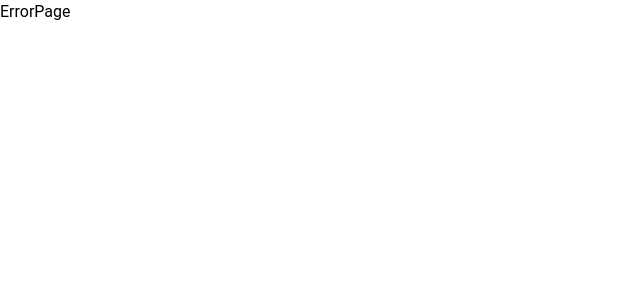
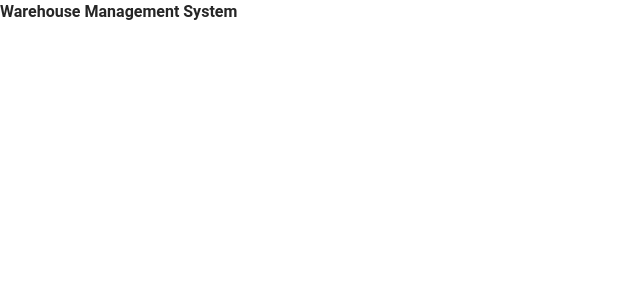
Before and after one commit to rizkiashari/FE_Test, a React app: page /pemindahan-barang in a window 1280 px wide. Shown: the top 300 px of the page, without its empty margins (0-640 px from the left). Built offline with nearby package versions, Linux system fonts and the light colour scheme; the HTML template or start-up script is replaced by a standard one.

Commit message:
feat: WIP Header Component Moleculs

```diff
--- a/src/components/atoms/Paragraf.jsx
+++ b/src/components/atoms/Paragraf.jsx
@@ -1,7 +1,5 @@
-const Paragraf = ({ text, size, className }) => {
-  return (
-    <p className={`text-[#000] text-[${size}] ${className || ""}`}>{text}</p>
-  );
+const Paragraf = ({ text, size, className, color }) => {
+  return <p className={`${color} text-[${size}] ${className || ""}`}>{text}</p>;
 };
 
 export default Paragraf;
--- /dev/null
+++ b/src/components/molecules/Header.jsx
@@ -0,0 +1,16 @@
+import Paragraf from "../atoms/Paragraf";
+
+const Header = () => {
+  return (
+    <div>
+      <Paragraf
+        size="18px"
+        color="text-[#262626]"
+        className="font-semibold"
+        text="Warehouse Management System"
+      />
+    </div>
+  );
+};
+
+export default Header;
--- a/src/components/molecules/TextInput.jsx
+++ b/src/components/molecules/TextInput.jsx
@@ -4,7 +4,7 @@ import Paragraf from "../atoms/Paragraf";
 const TextInput = ({ text, name, placeholder, ...props }) => {
   return (
     <div className="flex flex-col gap-2">
-      <Paragraf text={text} size="14px" />
+      <Paragraf text={text} color="text-[#000]" size="14px" />
       <Input name={name} placeholder={placeholder} {...props} />
     </div>
   );
--- /dev/null
+++ b/src/pages/PemindahanBarang.jsx
@@ -0,0 +1,11 @@
+import Header from "../components/molecules/Header";
+
+const PemindahanBarang = () => {
+  return (
+    <div>
+      <Header />
+    </div>
+  );
+};
+
+export default PemindahanBarang;
--- a/src/routers/index.jsx
+++ b/src/routers/index.jsx
@@ -6,24 +6,15 @@ import {
 import ErrorPage from "../pages/ErrorPage";
 import RootPage from "../layout/RootPage";
 import Login from "../pages/Login";
+import PemindahanBarang from "../pages/PemindahanBarang";
 
 const Routers = createBrowserRouter(
   createRoutesFromElements(
     <Route path="/" element={<RootPage />} errorElement={<ErrorPage />}>
       <Route errorElement={<ErrorPage />}>
         <Route path="/login" element={<Login />} />
+        <Route path="/pemindahan-barang" element={<PemindahanBarang />} />
         <Route path="*" element={<ErrorPage />} />
-        {/* <Route path='/' index element={<Pengaduan />} />
-        <Route path='/login' element={<Login />} />
-        <Route path='/register' element={<Register />} />
-        <Route path='/data-masuk' element={<DataMasuk />} />
-        <Route path='/data-riwayat' element={<Riwayat />} />
-        <Route path='/data-laporan' element={<DataLaporan />} />
-        <Route path='/data-user' element={<DataUser />} />
-        <Route path='/profile' element={<Profile />} />
-        <Route path='/update-profil' element={<UpdateProfil />} />
-        <Route path='/:sub/:id' element={<DetailLayanan />} />
-        <Route path='*' element={<ErrorPage />} /> */}
       </Route>
     </Route>
   )
```
Also changed, not shown: src/assets/icons/bell.svg (added), src/assets/images/Setting.png (added).
